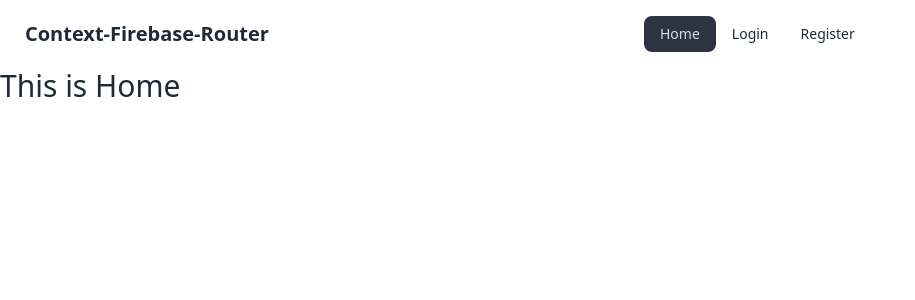
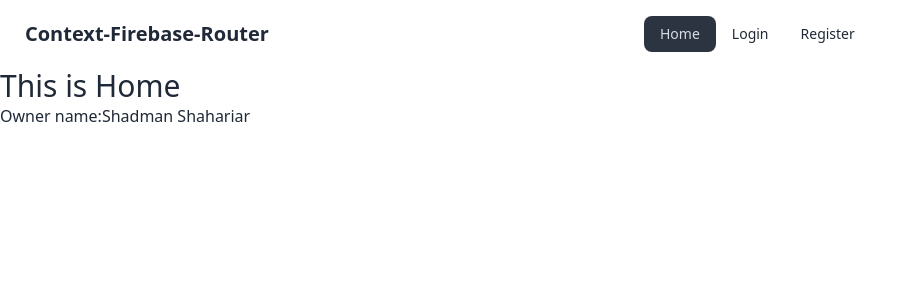
Before and after one commit to Shadman352126/Context-Firebase-Router, a React (Vite) app: page / in a window 1280 px wide. Shown: the top 300 px of the page, without its empty margins (0-915 px from the left). Built offline with nearby package versions, Linux system fonts and the light colour scheme.

Commit message:
context created

```diff
--- a/package.json
+++ b/package.json
@@ -13,6 +13,7 @@
     "firebase": "^10.5.0",
     "localforage": "^1.10.0",
     "match-sorter": "^6.3.1",
+    "prop-types": "^15.8.1",
     "react": "^18.2.0",
     "react-dom": "^18.2.0",
     "react-router-dom": "^6.16.0",
--- a/src/Components/Home.jsx
+++ b/src/Components/Home.jsx
@@ -1,7 +1,12 @@
+import { useContext } from "react";
+import { AuthContext } from "../Providers/AuthProvider";
+
 const Home = () => {
+  const name = useContext(AuthContext);
   return (
     <div>
       <h2 className="text-3xl">This is Home</h2>
+      <p>Owner name:{name.name}</p>
     </div>
   );
 };
--- /dev/null
+++ b/src/Providers/AuthProvider.jsx
@@ -0,0 +1,27 @@
+import { createContext } from "react";
+import PropTypes from "prop-types";
+
+export const AuthContext = createContext(null); //only export kobo not default because from one file only one default can be exported
+
+const AuthProvider = ({ children }) => {
+  const authInfo = { name: "Shadman Shahariar" };
+  return (
+    <AuthContext.Provider value={authInfo}>{children}</AuthContext.Provider>
+  );
+};
+
+export default AuthProvider;
+
+AuthProvider.propTypes = {
+  children: PropTypes.node,
+};
+
+/**
+ * 1.create context and export it but not as default: export const AuthContext = createContext(null);
+ * amra jei context ta createcontext use kore banabo setai sob jaygay call korbo,taholei provider component er mddhe ja ja ase sob use korte parbo
+ *
+ * 2.set provider with value :<AuthContext.Provider value={authInfo}></AuthContext.Provider>;
+ * 3.use the auth provider in main jsx file
+ * 4.access the children in the main authprovider component as children and use it in the
+ * middle of the provider:<AuthContext.Provider value={authInfo}>{children}</AuthContext.Provider>
+ */
--- a/src/main.jsx
+++ b/src/main.jsx
@@ -6,6 +6,7 @@ import Root from "./Components/Root";
 import Home from "./Components/Home";
 import Login from "./Components/Login";
 import Register from "./Components/Register";
+import AuthProvider from "./Providers/AuthProvider";
 
 const router = createBrowserRouter([
   {
@@ -30,6 +31,9 @@ const router = createBrowserRouter([
 
 ReactDOM.createRoot(document.getElementById("root")).render(
   <React.StrictMode>
-    <RouterProvider router={router} />
+    <AuthProvider>
+      <RouterProvider router={router} />
+      {/* children */}
+    </AuthProvider>
   </React.StrictMode>
 );
```
Also changed, not shown: 1 other file (tests, documents, lock files or other folders).
